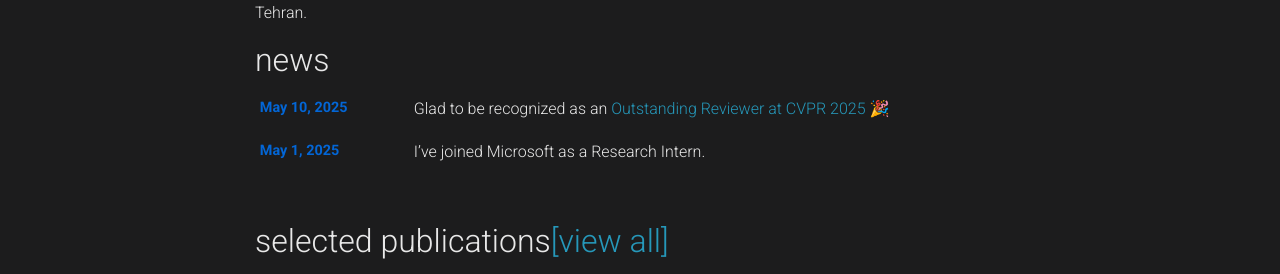
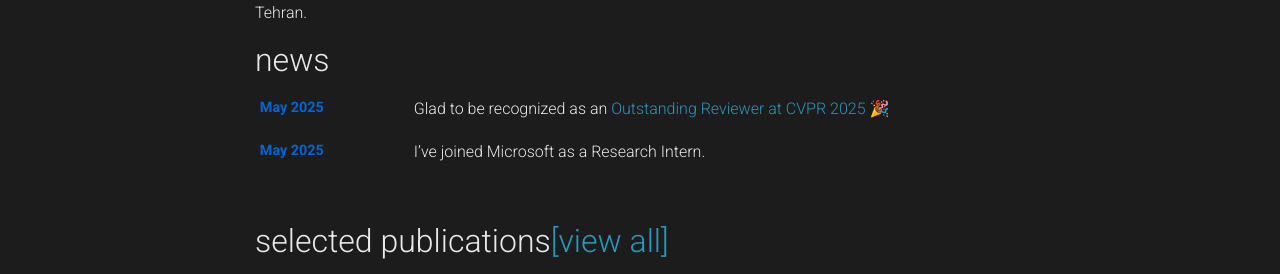
Before and after one commit to 3madbr/3madbr.github.io, a Jekyll site: the page built from _pages/about.md, in a window 1280 px wide and 990 px high. Shown: the part 448-722 px from the top of the window. Built offline with Jekyll 4.4.1, drawn with Linux system fonts in a browser that asks for light colours; full-size pictures stand in for the smaller copies a plugin makes; comment, search, counter and statistics services are not loaded; a style sheet for code colours, icons or effects is not loaded; grey boxes are pictures that could not be loaded.

Commit message:
update news to show month and year

```diff
--- a/_includes/news.html
+++ b/_includes/news.html
@@ -11,7 +11,7 @@
               {% endif %}
               {% for item in news limit: news_limit %}
                 <tr>
-                  <th scope="row" style="width: 20%; font-weight: bold; color: #0366d6;">{{ item.date | date: "%b %-d, %Y" }}</th>
+                  <th scope="row" style="width: 20%; font-weight: bold; color: #0366d6;">{{ item.date | date: "%B %Y" }}</th>
                   <td>
                     {% if item.inline -%}
                       {{ item.content | remove: '<p>' | remove: '</p>' | emojify }}
```
